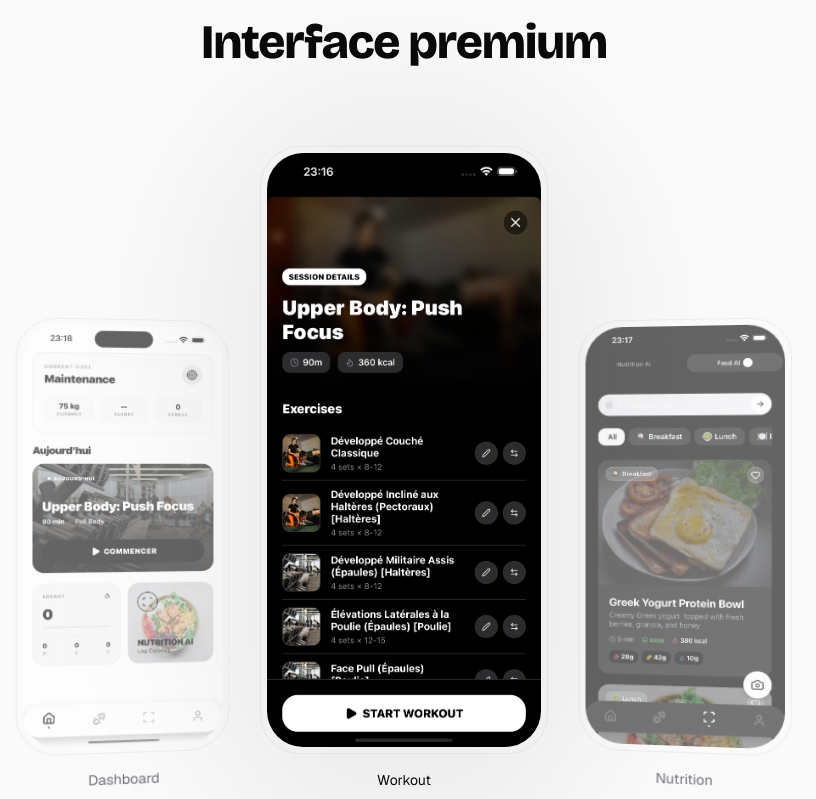
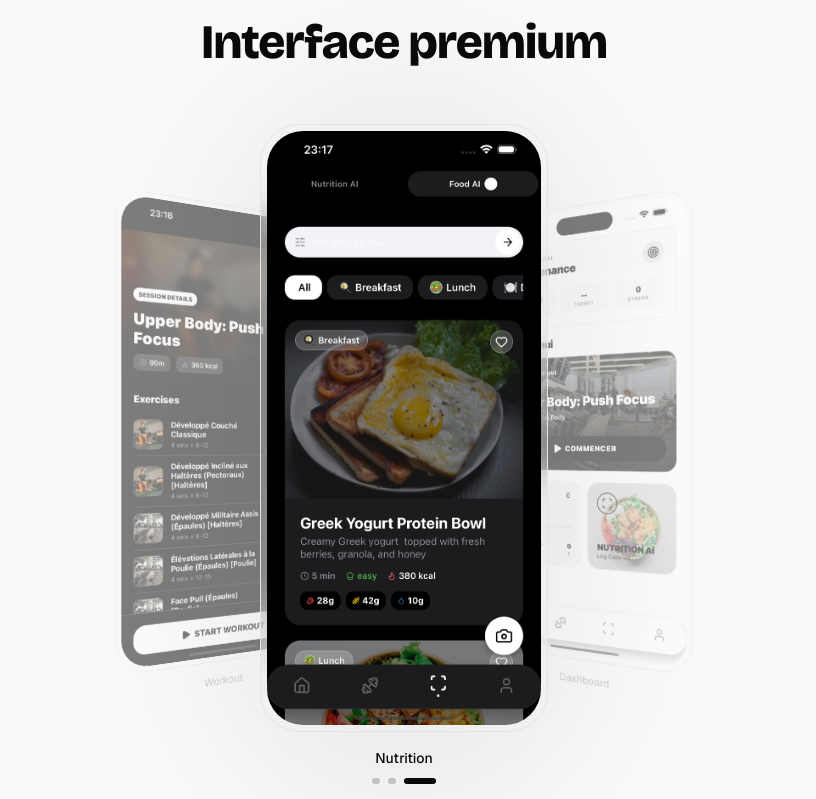
Before and after one commit to shapeproapp/shape-website, a Next.js app: page / in a window 1280 px wide. Shown: the part 6021-6820 px from the top of the page, without its empty margins (236-1052 px from the left). Built offline with nearby package versions, Linux system fonts and the light colour scheme.

Commit message:
feat: Add auto-rotating carousel to AppShowcase

```diff
--- a/components/AppShowcase.tsx
+++ b/components/AppShowcase.tsx
@@ -1,8 +1,8 @@
 "use client";
 
-import { motion, useInView } from "framer-motion";
+import { motion, useInView, AnimatePresence } from "framer-motion";
 import Image from "next/image";
-import { useRef } from "react";
+import { useRef, useState, useEffect } from "react";
 
 const screens = [
     { src: "/assets/app-screens/home-light.png", label: "Dashboard" },
@@ -13,6 +13,32 @@ const screens = [
 export function AppShowcase() {
     const ref = useRef<HTMLDivElement>(null);
     const isInView = useInView(ref, { once: true, margin: "-100px" });
+    const [activeIndex, setActiveIndex] = useState(1); // Start with middle screen
+
+    // Auto-rotate carousel every 4 seconds
+    useEffect(() => {
+        if (!isInView) return;
+
+        const interval = setInterval(() => {
+            setActiveIndex((prev) => (prev + 1) % screens.length);
+        }, 4000);
+
+        return () => clearInterval(interval);
+    }, [isInView]);
+
+    // Get positions for carousel: returns [left, center, right] based on activeIndex
+    const getPositions = () => {
+        const positions = [];
+        for (let i = 0; i < screens.length; i++) {
+            const diff = (i - activeIndex + screens.length) % screens.length;
+            if (diff === 0) positions[i] = 'center';
+            else if (diff === 1) positions[i] = 'right';
+            else positions[i] = 'left';
+        }
+        return positions;
+    };
+
+    const positions = getPositions();
 
     return (
         <section className="py-24 sm:py-32 border-t border-border overflow-hidden">
@@ -29,45 +55,107 @@ export function AppShowcase() {
                     </h2>
                 </motion.div>
 
-                {/* Phones */}
-                <div className="flex justify-center items-end gap-4 sm:gap-8" style={{ perspective: "1000px" }}>
+                {/* Phones Carousel */}
+                <div
+                    className="relative flex justify-center items-center h-[500px] sm:h-[600px]"
+                    style={{ perspective: "1200px" }}
+                >
                     {screens.map((screen, index) => {
-                        const isCenter = index === 1;
-                        const rotation = index === 0 ? 15 : index === 2 ? -15 : 0;
+                        const position = positions[index];
+                        const isCenter = position === 'center';
+                        const isLeft = position === 'left';
+                        const isRight = position === 'right';
+
+                        // Calculate transforms based on position
+                        const getTransform = () => {
+                            if (isCenter) {
+                                return {
+                                    x: 0,
+                                    rotateY: 0,
+                                    scale: 1,
+                                    zIndex: 10,
+                                    opacity: 1,
+                                };
+                            } else if (isLeft) {
+                                return {
+                                    x: -180,
+                                    rotateY: 35,
+                                    scale: 0.75,
+                                    zIndex: 5,
+                                    opacity: 0.5,
+                                };
+                            } else {
+                                return {
+                                    x: 180,
+                                    rotateY: -35,
+                                    scale: 0.75,
+                                    zIndex: 5,
+                                    opacity: 0.5,
+                                };
+                            }
+                        };
+
+                        const transform = getTransform();
 
                         return (
                             <motion.div
                                 key={index}
-                                initial={{ opacity: 0, y: 80, rotateY: rotation }}
-                                animate={isInView ? { opacity: 1, y: 0, rotateY: rotation * 0.5 } : {}}
-                                transition={{ delay: 0.2 + index * 0.15, duration: 1, ease: [0.16, 1, 0.3, 1] }}
-                                className={`relative ${isCenter ? 'z-10' : 'z-0'}`}
-                                style={{ transformStyle: 'preserve-3d' }}
+                                initial={{ opacity: 0, y: 80 }}
+                                animate={isInView ? {
+                                    opacity: transform.opacity,
+                                    y: 0,
+                                    x: transform.x,
+                                    rotateY: transform.rotateY,
+                                    scale: transform.scale,
+                                } : { opacity: 0, y: 80 }}
+                                transition={{
+                                    duration: 1.2,
+                                    ease: [0.25, 0.1, 0.25, 1],
+                                    opacity: { duration: 0.8 }
+                                }}
+                                className="absolute"
+                                style={{
+                                    transformStyle: 'preserve-3d',
+                                    zIndex: transform.zIndex,
+                                }}
                             >
-                                <div className={`
-                                    relative glass rounded-[32px] sm:rounded-[40px] p-1 sm:p-1.5
-                                    ${isCenter ? 'w-48 sm:w-64 lg:w-72' : 'w-32 sm:w-44 lg:w-52 opacity-60'}
-                                `}>
+                                <div className="relative glass rounded-[32px] sm:rounded-[40px] p-1 sm:p-1.5 w-48 sm:w-64 lg:w-72">
                                     <div className="relative aspect-[9/19.5] bg-card rounded-[28px] sm:rounded-[36px] overflow-hidden">
                                         <Image src={screen.src} alt={screen.label} fill className="object-cover" />
                                     </div>
                                 </div>
 
                                 <motion.p
-                                    initial={{ opacity: 0 }}
-                                    animate={isInView ? { opacity: 1 } : {}}
-                                    transition={{ delay: 0.8 }}
-                                    className={`text-center mt-4 text-sm ${isCenter ? '' : 'text-muted-foreground'}`}
+                                    animate={{ opacity: isCenter ? 1 : 0.5 }}
+                                    transition={{ duration: 0.8 }}
+                                    className={`text-center mt-4 text-sm font-medium ${isCenter ? 'text-foreground' : 'text-muted-foreground'}`}
                                 >
                                     {screen.label}
                                 </motion.p>
 
-                                {isCenter && (
-                                    <div className="absolute -inset-16 bg-foreground/5 rounded-full blur-3xl -z-10" />
-                                )}
+                                {/* Center glow effect */}
+                                <motion.div
+                                    animate={{ opacity: isCenter ? 1 : 0 }}
+                                    transition={{ duration: 0.8 }}
+                                    className="absolute -inset-16 bg-foreground/5 rounded-full blur-3xl -z-10"
+                                />
                             </motion.div>
                         );
                     })}
+                </div>
+
+                {/* Progress indicators */}
+                <div className="flex justify-center gap-2 mt-8">
+                    {screens.map((_, index) => (
+                        <button
+                            key={index}
+                            onClick={() => setActiveIndex(index)}
+                            className={`h-1.5 rounded-full transition-all duration-500 ${index === activeIndex
+                                    ? 'w-8 bg-foreground'
+                                    : 'w-2 bg-foreground/20 hover:bg-foreground/40'
+                                }`}
+                        />
+                    ))}
                 </div>
             </div>
         </section>
```
